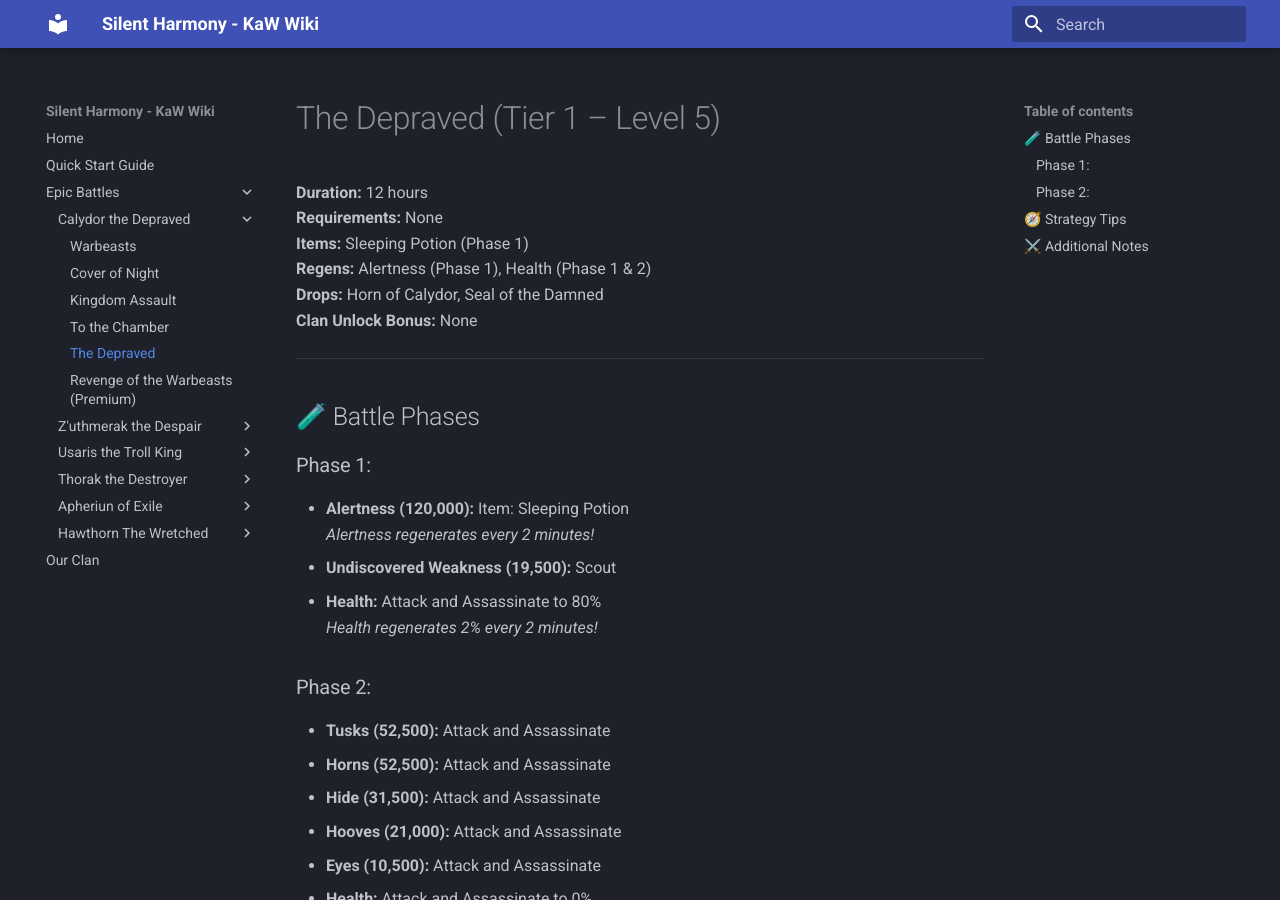
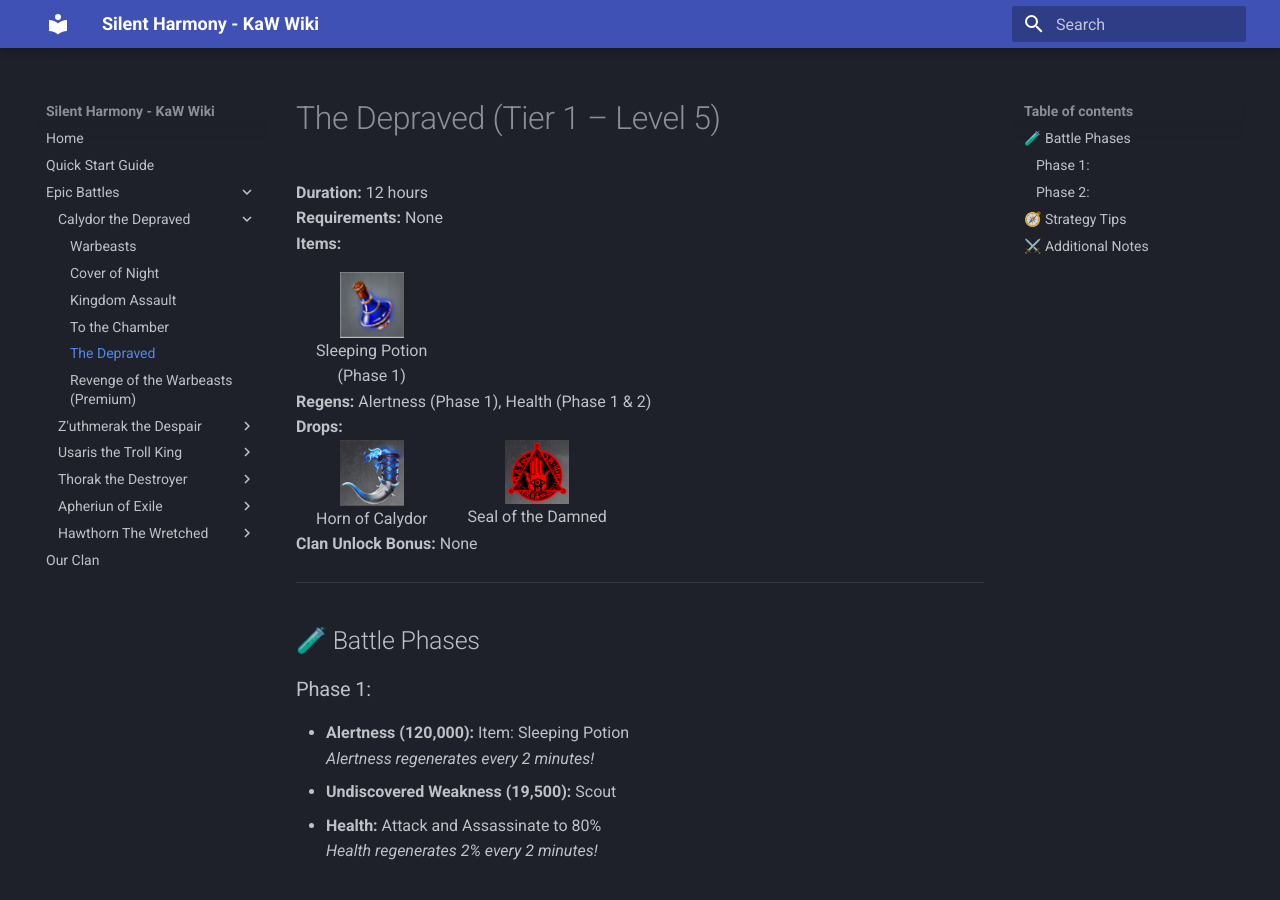
Before and after one commit to SHY-PeaceKeeper-SHY/kaw-wiki, an MkDocs documentation site: the page built from docs/epic-battles/tier1/the-depraved.md, in a window 1280 px wide and 900 px high. Built offline with MkDocs 1.6.1 and Material for MkDocs 9.7.7, drawn with Linux system fonts in a browser that asks for light colours.

Commit message:
Added item images for Tier 1 epic battles

```diff
--- a/docs/epic-battles/tier1/the-depraved.md
+++ b/docs/epic-battles/tier1/the-depraved.md
@@ -2,9 +2,25 @@
 
 **Duration:** 12 hours
 **Requirements:** None
-**Items:** Sleeping Potion (Phase 1)
+**Items:** <div style="display:flex; gap:20px;">
+  <div style="display:flex; flex-direction:column; align-items:center; width:max-content;">
+    <img src="../../../images/items/sleeping-potion.jpg" alt="Sleeping Potion" width="64" style="cursor:pointer;" onclick="alert('Spy Attack (5k Gold / piece)')">
+    <div>Sleeping Potion</div>
+    <div>(Phase 1)</div>
+  </div>
+</div>
 **Regens:** Alertness (Phase 1), Health (Phase 1 & 2)
-**Drops:** Horn of Calydor, Seal of the Damned
+**Drops:** <div style="display:flex; gap:20px;">
+  <div style="display:flex; flex-direction:column; align-items:center; width:max-content;">
+    <img src="../../../images/items/horn-of-calydor.png" alt="Horn of Calydor" width="64" style="cursor:pointer;" onclick="alert('Required for Revenge of the Warbeasts!')">
+    <div>Horn of Calydor</div>
+  </div>
+
+  <div style="display:flex; flex-direction:column; align-items:center; width:max-content;">
+    <img src="../../../images/items/seal-of-the-damned.png" alt="Seal of the Damned" width="64" style="cursor:pointer;" onclick="alert('Required for Haunting: The Escape!')">
+    <div>Seal of the Damned</div>
+  </div>
+</div>
 **Clan Unlock Bonus:** None
 
 ---
```
Also changed, not shown: docs/epic-battles/tier1/cover-of-night.md (+7 -1 lines), docs/epic-battles/tier1/kingdom-assault.md (+6 -1 lines), docs/epic-battles/tier1/revenge-of-the-warbeasts.md (+13 -2 lines), docs/epic-battles/tier1/to-the-chamber.md (+13 -2 lines), docs/epic-battles/tier1/warbeasts.md (+6 -1 lines), docs/images/items/horn-of-calydor.png (added), docs/images/items/mist-of-confusion.jpg (added), docs/images/items/seal-of-the-damned.png (added), docs/images/items/sleeping-potion.jpg (added).
